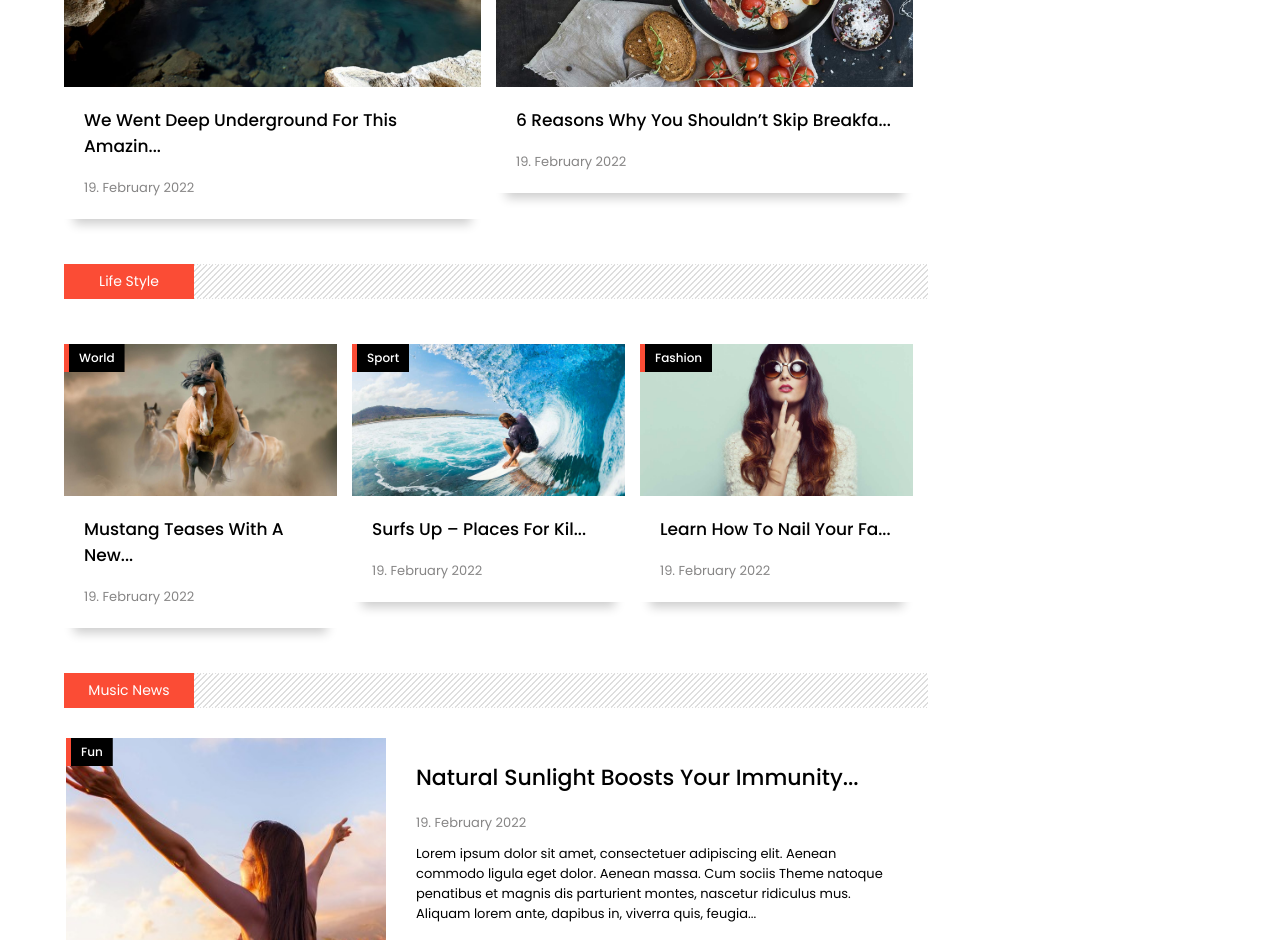
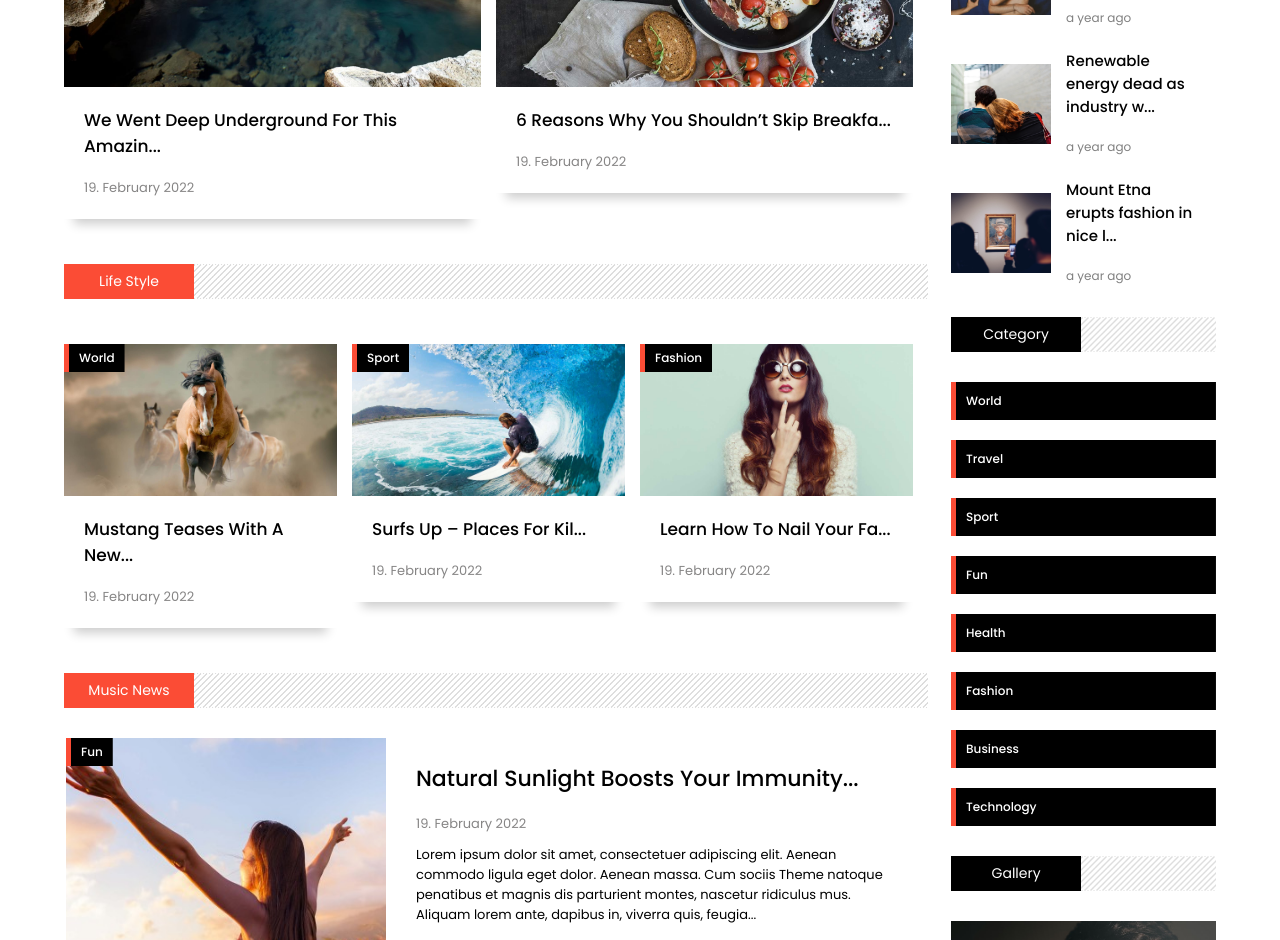
Before and after one commit to dangpvo/VNN247-React, a React (Vite) app: page / in a window 1280 px wide. Shown: the part 1860-2800 px from the top of the page. Built offline with nearby package versions, Linux system fonts and the light colour scheme; some icons are missing.

Commit message:
feat: finish the side content section

```diff
--- a/src/assets/assets.js
+++ b/src/assets/assets.js
@@ -1,6 +1,7 @@
 import logo from "./images/logo.png";
 import headerb from "./images/headerb.png";
 import author from "./images/author.jpg";
+import sidebarBanner from "./images/sidebar-banner-new.jpg";
 
 import coverImgHero1 from "./images/hero/hero1.jpg";
 import coverImgHero2 from "./images/hero/hero2.jpg";
@@ -54,6 +55,7 @@ import tpost3 from "./images/tpost/tpost3.jpg";
 export const assets = {
   logo,
   headerb,
+  sidebarBanner,
 };
 
 // DUMMY DATA
--- /dev/null
+++ b/src/pages/home/sections/tpost/Tpost.css
@@ -0,0 +1,40 @@
+.tpost .box {
+  margin-bottom: 20px;
+}
+
+.tpost .img {
+  width: 100px;
+  height: 80px;
+}
+
+.tpost img {
+  width: 100px;
+  height: 80px;
+  object-fit: cover;
+}
+
+.tpost .text {
+  padding: 0 15px;
+}
+
+.tpost h1 {
+  font-size: 15px;
+}
+
+.tpost span {
+  font-size: 12px;
+  color: gray;
+}
+
+@media screen and (max-width: 768px) {
+  .tpost .img,
+  .tpost img {
+    width: 200px;
+    height: 150px;
+  }
+
+  .tpost .text {
+    width: 100%;
+    text-align: left;
+  }
+}
--- /dev/null
+++ b/src/pages/home/sections/tpost/Tpost.jsx
@@ -0,0 +1,25 @@
+import React from "react";
+import "./Tpost.css";
+import { tpost } from "../../../../assets/assets";
+
+const Tpost = () => {
+  return (
+    <>
+      <section className="tpost">
+        {tpost.map((item) => (
+          <div className="box flexSB">
+            <div className="img">
+              <img src={item.cover} alt="" />
+            </div>
+            <div className="text">
+              <h1 className="title">{item.title.slice(0, 35)}...</h1>
+              <span>a year ago</span>
+            </div>
+          </div>
+        ))}
+      </section>
+    </>
+  );
+};
+
+export default Tpost;
--- a/src/pages/home/sideContent/SideContent.css
+++ b/src/pages/home/sideContent/SideContent.css
@@ -33,11 +33,43 @@
   border: none;
   outline: none;
 }
+/*----------SUBSCRIBE-----------*/
 
-/*----------SUBSCRIBE-----------*/
+/*----------BANNER-----------*/
+.banner {
+  margin: 40px 0;
+}
+/*----------BANNER-----------*/
+
+/*----------CATEGORY-----------*/
+.categories .category1 {
+  position: relative;
+  margin-bottom: 20px;
+  padding: 10px;
+}
+/*----------CATEGORY-----------*/
+
+/*----------GALLERY-----------*/
+.gallery .img {
+  width: 315px;
+  height: 200px;
+}
+
+.gallery img {
+  width: 315px;
+  height: 200px;
+  object-fit: cover;
+}
+/*----------GALLERY-----------*/
 
 @media screen and (max-width: 768px) {
   .side-content {
     width: 100%;
   }
+
+  .gallery .img,
+  .gallery img {
+    width: 100%;
+    height: 400px;
+  }
 }
--- a/src/pages/home/sideContent/SideContent.jsx
+++ b/src/pages/home/sideContent/SideContent.jsx
@@ -2,8 +2,30 @@ import React from "react";
 import "./SideContent.css";
 import SectionHeading from "../../../components/sectionHeading/SectionHeading";
 import SocialMedia from "../sections/socialMedia/SocialMedia";
+import { assets, gallery } from "../../../assets/assets";
+import Tpost from "../sections/tpost/Tpost";
+import Slider from "react-slick";
 
 const SideContent = () => {
+  const category = [
+    "world",
+    "travel",
+    "sport",
+    "fun",
+    "health",
+    "fashion",
+    "business",
+    "technology",
+  ];
+
+  const settings = {
+    dots: false,
+    infinite: true,
+    speed: 500,
+    slidesToShow: 1,
+    slidesToScroll: 1,
+  };
+
   return (
     <section className="side-content">
       <SectionHeading title={"Stay Connected"} />
@@ -15,9 +37,36 @@ const SideContent = () => {
         <form action="">
           <input type="email" placeholder="Email Address..." />
           <button>
-            <i class="bxr  bx-paper-plane"></i> SUBMIT
+            <i className="bxr  bx-paper-plane"></i> SUBMIT
           </button>
         </form>
+      </div>
+
+      <div className="banner">
+        <img src={assets.sidebarBanner} alt="" />
+      </div>
+
+      <SectionHeading title={"Tiktok Post"} />
+      <Tpost />
+
+      <SectionHeading title={"Category"} />
+      <div className="categories">
+        {category.map((item) => (
+          <div className="category category1">
+            <span>{item}</span>
+          </div>
+        ))}
+      </div>
+
+      <SectionHeading title={"Gallery"} />
+      <div className="gallery">
+        <Slider {...settings}>
+          {gallery.map((item) => (
+            <div className="img">
+              <img src={item.cover} alt="" />
+            </div>
+          ))}
+        </Slider>
       </div>
     </section>
   );
```
